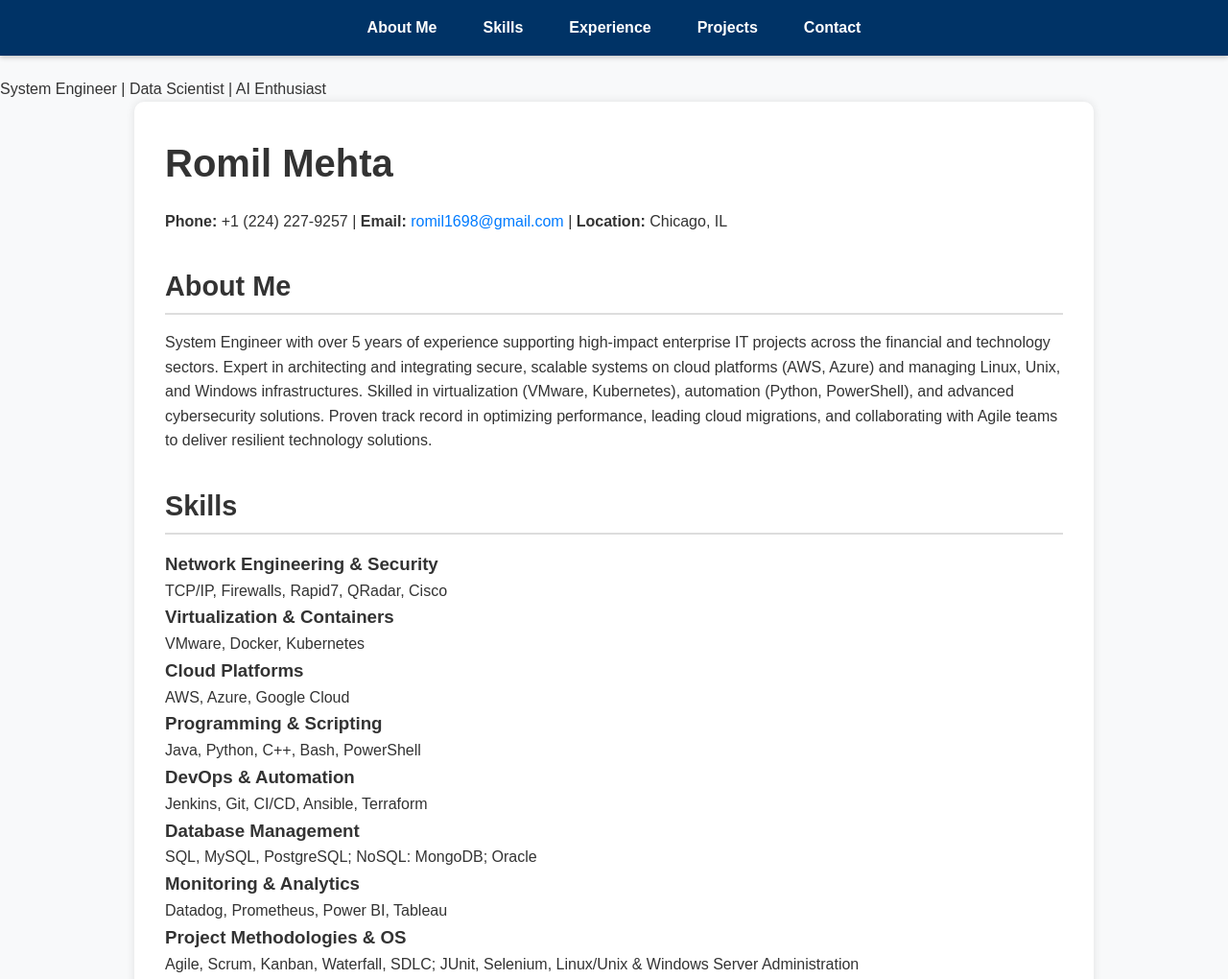
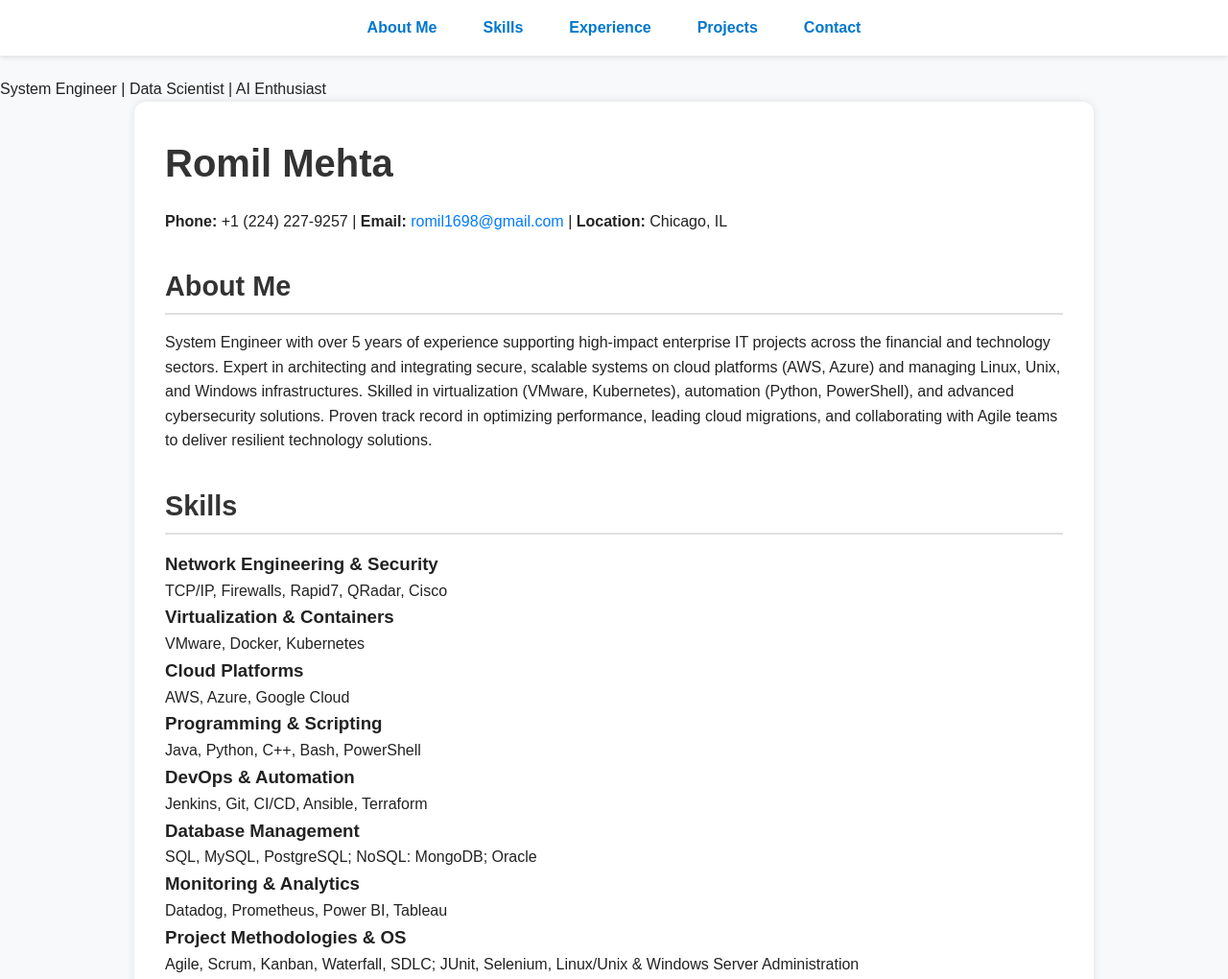
Before and after one commit to Krishna07r/Romilmehta.The-Future-B, a plain HTML site: page index.html in a window 1280 px wide. Shown: the top 1020 px of the page at 96% size. Drawn offline with Linux system fonts and the light colour scheme; files that its build step writes are made by us from their sources; a script that the page names is missing.

Commit message:
Initial commit

```diff
--- a/style.css
+++ b/style.css
@@ -5,24 +5,22 @@
   box-sizing: border-box;
 }
 
-/* Body and layout */
 body {
   font-family: 'Segoe UI', Tahoma, Geneva, Verdana, sans-serif;
-  background-color: #eaf2f8; /* 🌈 Light blue background */
-  color: #333;
+  background-color: #f4f7fa;  /* Light background */
+  color: #222;
   line-height: 1.6;
-  margin: 0;
 }
 
-/* Navbar */
+/* === Navbar === */
 .navbar {
-  background-color: #003366; /* 💙 Dark blue header */
+  background-color: #ffffff;  /* White navbar */
   padding: 1rem 0;
   position: fixed;
   top: 0;
   width: 100%;
   z-index: 10;
-  box-shadow: 0 2px 5px rgba(0,0,0,0.2);
+  box-shadow: 0 2px 5px rgba(0,0,0,0.1);
 }
 
 .nav-links {
@@ -38,30 +36,32 @@ body {
 }
 
 .nav-links a {
-  color: white;
+  color: #0077cc;
   text-decoration: none;
-  font-weight: bold;
+  font-weight: 600;
   font-size: 16px;
+  transition: color 0.3s ease;
 }
 
 .nav-links a:hover {
+  color: #005999;
   text-decoration: underline;
 }
 
-/* Main content container */
+/* === Container === */
 .container {
   max-width: 1000px;
   margin: auto;
-  padding: 6rem 2rem 2rem; /* Top padding for navbar */
-  background: white;
-  box-shadow: 0 0 10px rgba(0,0,0,0.1);
-  border-radius: 10px;
+  padding: 6rem 2rem 2rem;
+  background: #ffffff;
+  box-shadow: 0 0 15px rgba(0, 0, 0, 0.05);
+  border-radius: 12px;
 }
 
-/* Headings */
+/* === Headings === */
 h1, h2 {
   margin-bottom: 1rem;
-  color: #2c3e50;
+  color: #003366;
 }
 
 h1 {
@@ -70,22 +70,23 @@ h1 {
 
 h2 {
   font-size: 1.8rem;
-  border-bottom: 2px solid #ddd;
+  border-bottom: 2px solid #e0e0e0;
   padding-bottom: 0.3rem;
   margin-top: 2rem;
 }
 
-/* Links */
+/* === Links === */
 a {
-  color: #007bff;
+  color: #0077cc;
   text-decoration: none;
 }
 
 a:hover {
+  color: #005fa3;
   text-decoration: underline;
 }
 
-/* Lists */
+/* === Lists === */
 ul {
   margin: 0.5rem 0 1.5rem 1.5rem;
   padding-left: 1rem;
@@ -95,7 +96,7 @@ li {
   margin-bottom: 0.5rem;
 }
 
-/* Experience/job layout */
+/* === Job Header (Experience Section) === */
 .job-header {
   display: flex;
   align-items: center;
@@ -108,18 +109,31 @@ li {
   margin-right: 15px;
 }
 
-/* Experience & project blocks */
+/* === Company Block === */
 .company {
   font-weight: bold;
   font-size: 1.1rem;
+  color: #222;
 }
 
 .date {
-  color: #777;
+  color: #888;
   font-size: 0.95rem;
   font-style: italic;
 }
 
+/* === Project Block === */
 .project {
   margin-bottom: 1.5rem;
 }
+
+/* === Footer (Optional) === */
+footer {
+  text-align: center;
+  padding: 1.5rem;
+  background-color: #ffffff;
+  color: #666;
+  font-size: 0.9rem;
+  margin-top: 3rem;
+  border-top: 1px solid #eee;
+}
```
